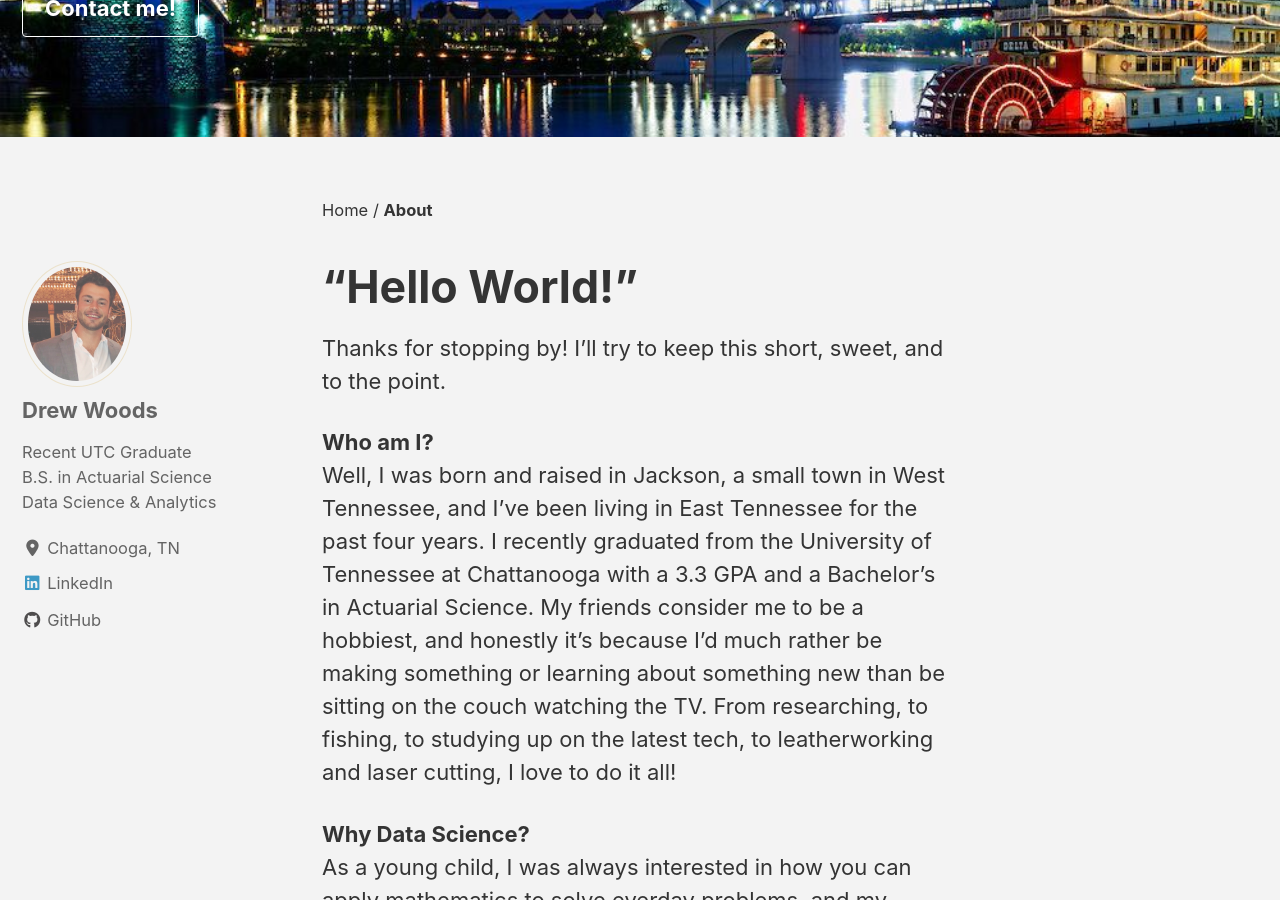
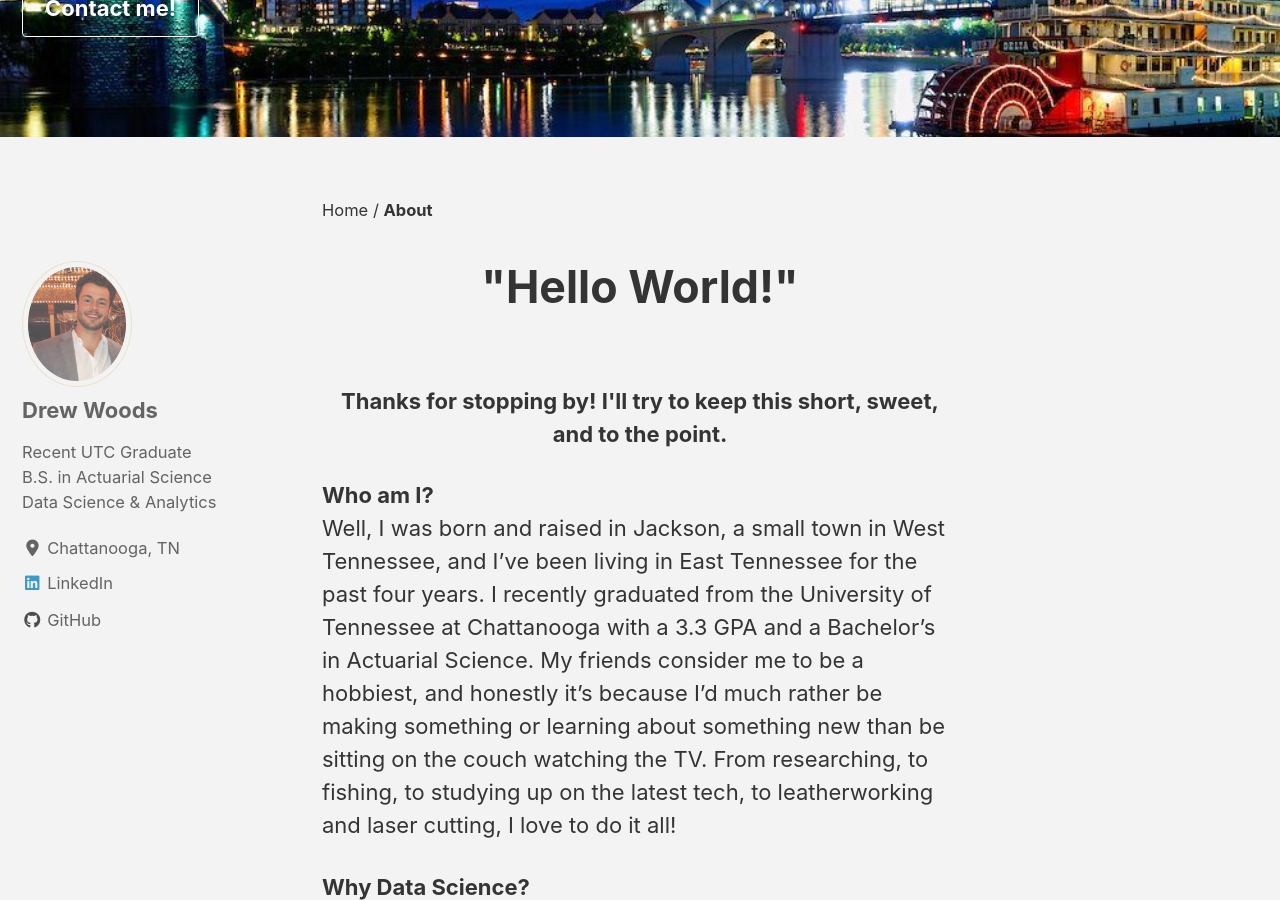
Before and after one commit to backdoordata/backdoordata.github.io, a Jekyll site: the page built from _pages/about.md, in a window 1280 px wide and 900 px high, scrolled down 333 px. Built offline with Jekyll 4.4.1, drawn with Linux system fonts in a browser that asks for light colours; cached includes are drawn as plain includes; nearby versions of some CDN libraries; some of the changed lines change nothing that is shown.

Commit message:
ML Proj1

```diff
--- a/_pages/about.md
+++ b/_pages/about.md
@@ -11,14 +11,15 @@ header:
 excerpt: "Drew Woods"
 ---
 
-# <span style="font-size:1.3em;">"Hello World!"</span>
-<!-- I am a recent college graduate from The University of Tennessee at Chattanooga, I have a B.S. in Actuarial Science, and I'm an aspiring Data Scientist! While I was in undergrad, the topics that excited me the most were Statistics, Operations Research, and Matrix Theory. My passions are in mathematics, solving puzzles, and I love to build and create things. Although it is indisputable that performing statistical analyses and finding data trends are *top-tier passtimes*, some of my other hobbies include fishing, hiking, and leatherworking!
+<!-- # <span style="font-size:1.3em;">"Hello World!"</span>
+I am a recent college graduate from The University of Tennessee at Chattanooga, I have a B.S. in Actuarial Science, and I'm an aspiring Data Scientist! While I was in undergrad, the topics that excited me the most were Statistics, Operations Research, and Matrix Theory. My passions are in mathematics, solving puzzles, and I love to build and create things. Although it is indisputable that performing statistical analyses and finding data trends are *top-tier passtimes*, some of my other hobbies include fishing, hiking, and leatherworking!
 
 Shortly following graduation in early January of 2020, I wrote my first line of code -- I've been entirely self taught thus far. I'd be lying if I said it was as easy as all the people on the forums and YouTube make it out to be. It's quite challenging, easily discouraging, and with the enormous amount of readily accessible information, it can feel like trying to take a drink of water from a fire hose.
 
 **<center><span style="font-size:1.1em;">So, I created this portfolio to document my journey.</span></center>** -->
 
-Thanks for stopping by! I'll try to keep this short, sweet, and to the point.
+# <center><span style="font-size:1.3em;">"Hello World!"</span></center>
+**<center>Thanks for stopping by! I'll try to keep this short, sweet, and to the point.</center>**
 
 **Who am I?**
 Well, I was born and raised in Jackson, a small town in West Tennessee, and I've been living in East Tennessee for the past four years. I recently graduated from the University of Tennessee at Chattanooga with a 3.3 GPA and a Bachelor's in Actuarial Science. My friends consider me to be a hobbiest, and honestly it's because I'd much rather be making something or learning about something new than be sitting on the couch watching the TV. From researching, to fishing, to studying up on the latest tech, to leatherworking and laser cutting, I love to do it all!
```
